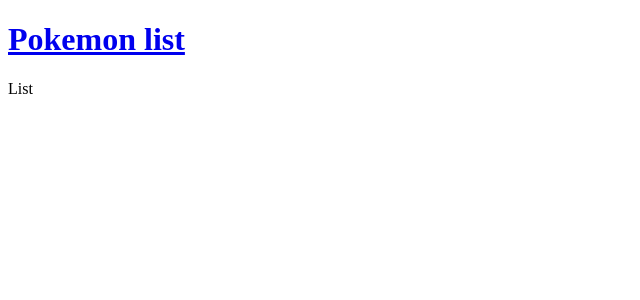
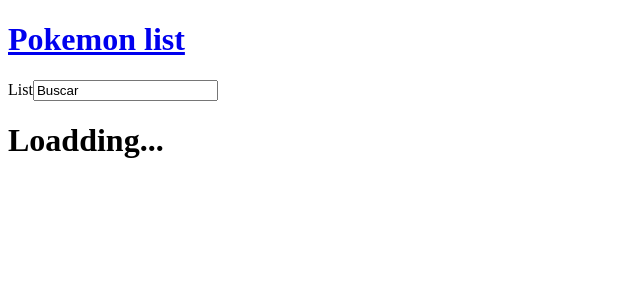
Before and after one commit to joanealves/pokemon-list, a React (Create React App) app: page /pokemons/list in a window 1280 px wide. Shown: the top 300 px of the page, without its empty margins (0-640 px from the left). Built offline with nearby package versions, Linux system fonts and the light colour scheme; no server answers.

Commit message:
Create html input and adjust use state

```diff
--- a/src/pages/list/List.jsx
+++ b/src/pages/list/List.jsx
@@ -3,23 +3,36 @@
 
 const List = () => {
     const [pokemonsData,setPokemonsData] = useState([]);
-    const [nestUrl, setNextUrl] = useState('');
+    const [nextUrl, setNextUrl] = useState('');
     const [prevUrl, setPrevUrl] = useState('');
     const [loading, setLoading] = useState(true);
     const initialUrl = 'https://pokeapi.co/api/v2/pokemon';
+    const [search, setSearch] = useState('');
 
     useEffect(() => {
-        teste()
+        fetchData()
     }, [])
 
-    const teste = async () => {
-        const user = await  getAllPokemon()
-        console.log(user)
+    const fetchData = async () => {
+        const allPokemon = await  getAllPokemon()
+        console.log(allPokemon)
+        setNextUrl(allPokemon.next)
+        setPrevUrl(allPokemon.previous)
+        setLoading(false)
     }
 
     return (
         <div>
             List
+            <input
+                type="search"
+                value="Buscar"
+                onChange={(ev)=>setSearch(ev.target.value)}
+            />
+            {loading ? <h1>Loadding...</h1> : (
+                <h1> Data is fetched </h1>
+            )}
+
         </div>
     );
 }
```
